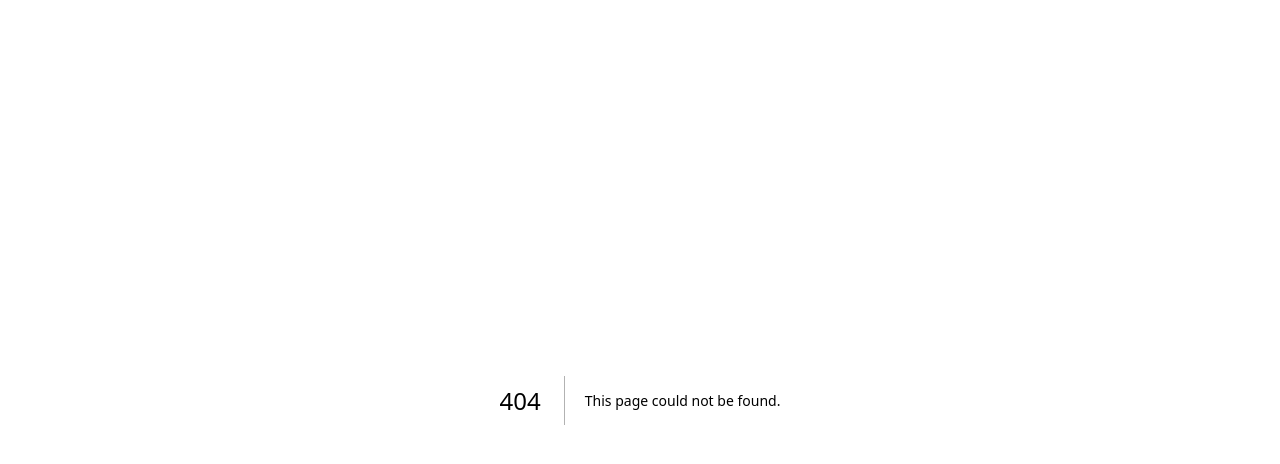
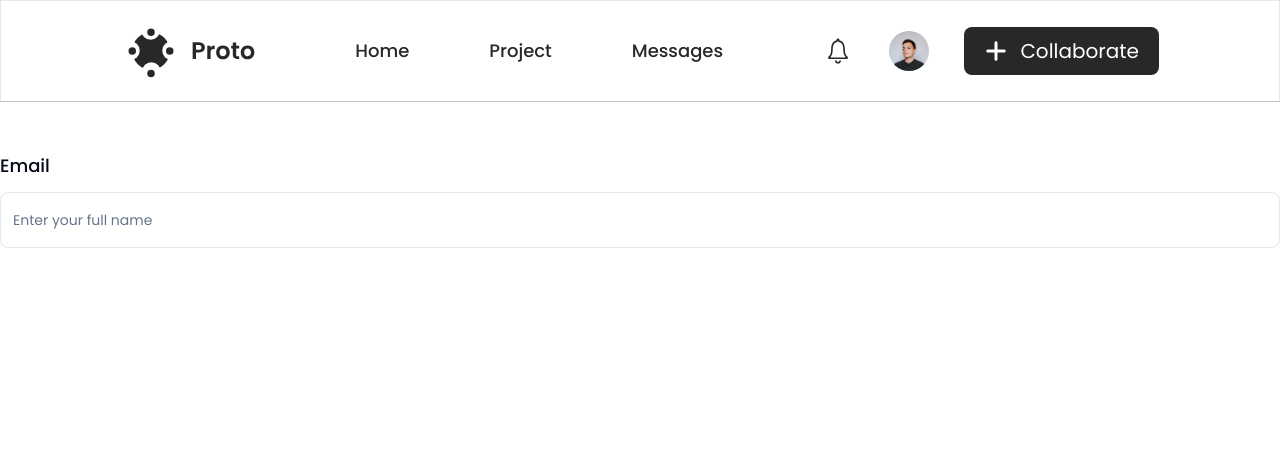
Before and after one commit to SyahranFD/proto, a Next.js app: page /project-collaborate in a window 1280 px wide. Before the commit this address had no page. Shown: the top 464 px of the page. Built offline with nearby package versions, Linux system fonts and the light colour scheme.

Commit message:
feat: [FA] add project collaborate page

```diff
--- /dev/null
+++ b/src/app/(page)/(features-pages)/project-collaborate/page.tsx
@@ -0,0 +1,14 @@
+import {Input} from "@/app/components/ui/input";
+import React from "react";
+
+
+export default function ProjectCollaboration() {
+    return (
+        <div className="w-full h-[90vh] pt-[50px] flex flex-col">
+            <div className='w-full flex flex-col gap-3'>
+                <label className='font-medium text-lg'>Email</label>
+                <Input placeholder="Enter your full name" className='h-14 rounded-lg'/>
+            </div>
+        </div>
+    )
+}
```
